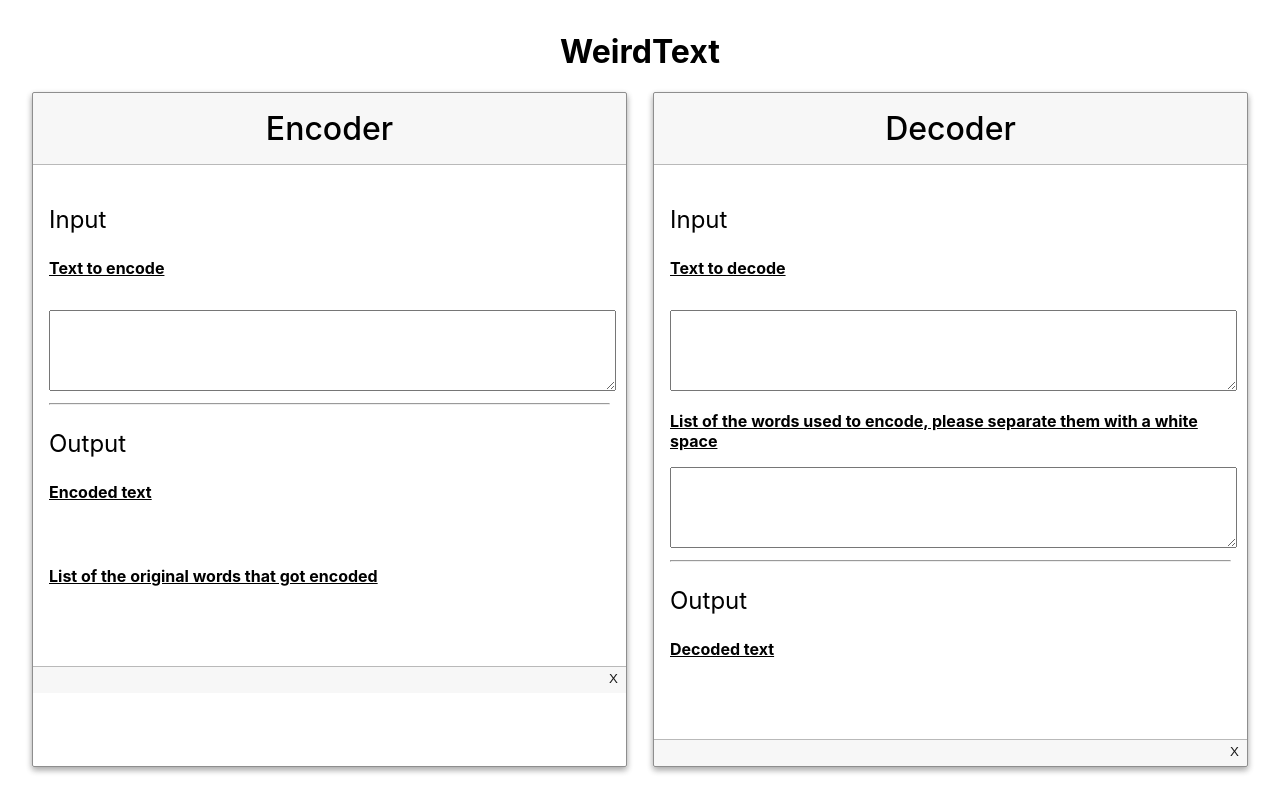
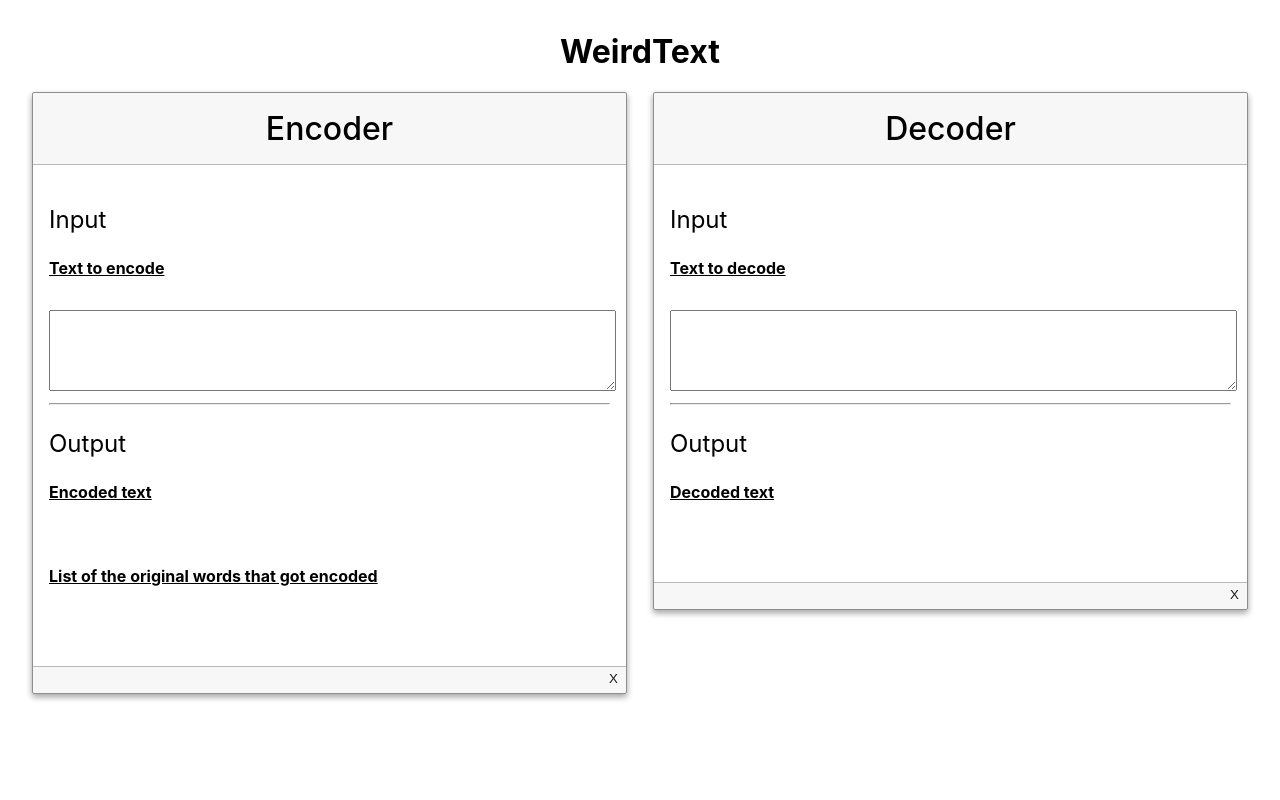
Before and after one commit to enricocasadei/encoding-decoding-tool, a React (Create React App) app: page / in a window 1280 px wide. Built offline with nearby package versions, Linux system fonts and the light colour scheme.

Commit message:
add decode

```diff
--- a/src/components/Card.tsx
+++ b/src/components/Card.tsx
@@ -1,6 +1,7 @@
 import styled from 'styled-components';
 
 const CardBody = styled.div`
+  height: fit-content;
   border-radius: 2px;
   border: 1px solid #8e8e8e;
   box-shadow: 0px 3px 6px rgba(0, 0, 0, 0.16), 0px 3px 6px rgba(0, 0, 0, 0.23);
--- a/src/components/Decode/decodeFunction.ts
+++ b/src/components/Decode/decodeFunction.ts
@@ -2,29 +2,21 @@ import { Lazy } from '../../type';
 import { correctSentenceForPunctuation, specialCharMapTable, getAllowedChar, insertMapTable } from '../../utils';
 
 export default function decodeSentence(
-  sentence?: string,
-  wordsKey?: string
+  sentence?: string
 ): Lazy<{
   error: boolean;
   response: string;
 }> {
-  if (!sentence && !wordsKey)
-    return () => ({
-      error: false,
-      response: '',
-    });
-  if (!sentence) return () => ({ response: 'Missing sentence', error: true });
-  if (!wordsKey) return () => ({ response: 'Missing keys', error: true });
+  if (sentence === undefined) return () => ({ response: '', error: false });
+  if (sentence === '') return () => ({ response: 'Missing sentence', error: true });
 
   const sentenceCorrectedForPunctuation = correctSentenceForPunctuation(sentence);
 
   const mapTable = specialCharMapTable(sentenceCorrectedForPunctuation);
 
-  // get all words and loop
   const arrWords = sentenceCorrectedForPunctuation.split(' ');
 
   const arrWordCleaned = arrWords.map(getAllowedChar).map(decodeWord);
-  console.log(arrWordCleaned);
 
   return () => ({
     error: false,
--- a/src/components/Decode/index.tsx
+++ b/src/components/Decode/index.tsx
@@ -7,8 +7,8 @@ import decodeSentence from './decodeFunction';
 
 export default function Decode() {
   const [input, setInput] = React.useState<string>();
-  const [words, setWords] = React.useState<string>();
-  const result = React.useMemo(decodeSentence(input, words), [input, words]);
+
+  const result = React.useMemo(decodeSentence(input), [input]);
   return (
     <Card.CardBody>
       <Card.CardHeader>Decoder</Card.CardHeader>
@@ -20,12 +20,6 @@ export default function Decode() {
           </u>
         </Paragraph>
         <TextareaDebounced onChange={setInput} input={input} />
-        <Paragraph>
-          <u>
-            <b>List of the words used to encode, please separate them with a white space</b>
-          </u>
-        </Paragraph>
-        <TextareaDebounced onChange={setWords} input={words} />
         <hr />
         <Paragraph size="1.5rem">Output</Paragraph>
         <Paragraph>
--- a/src/utils/index.ts
+++ b/src/utils/index.ts
@@ -29,5 +29,5 @@ export function insertInto(word: string, index: number, str: string) {
 
 /** Helper function. It insert a string in a string at a specific index */
 export function correctSentenceForPunctuation(word: string): string {
-  return word.replace(/([.,:!?])(?=[^\s])/g, '$1 ');
+  return word.replace(/([.,:!?\n\r])(?=[^\s])/g, '$1 ');
 }
```
